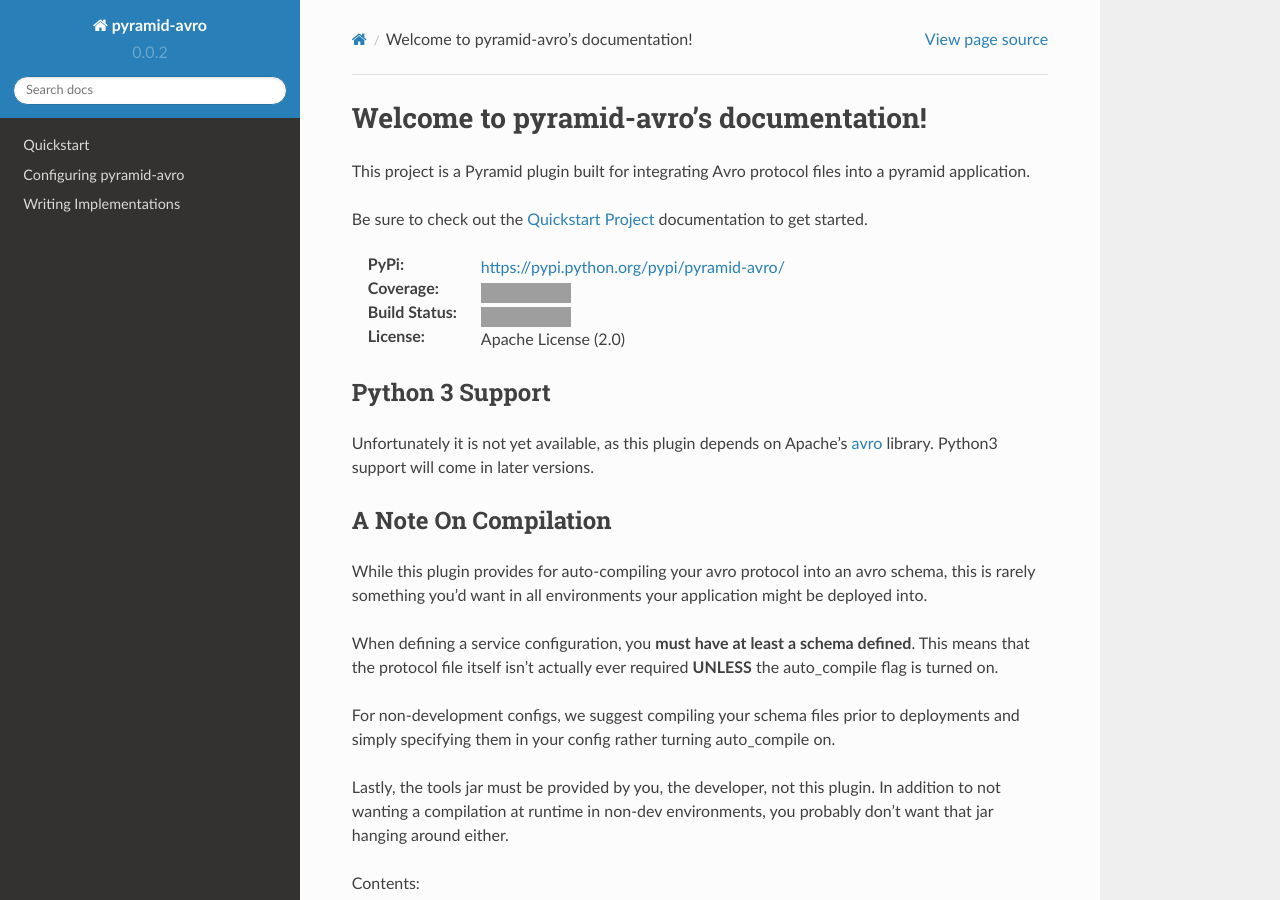
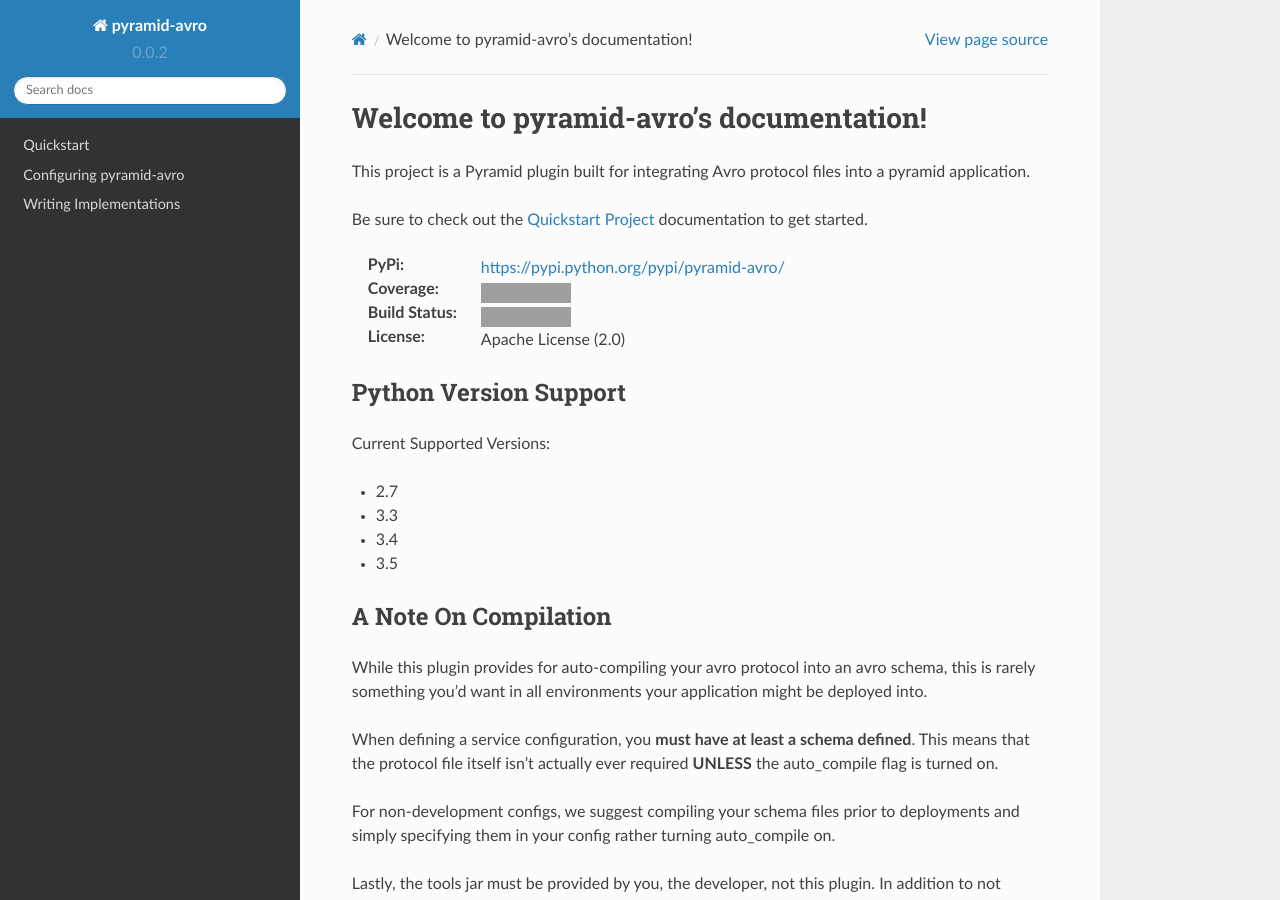
Before and after one commit to packagelib/pyramid-avro, a Sphinx documentation site: the page built from docs/source/index.rst, in a window 1280 px wide and 900 px high. Built offline with Sphinx 7.4.7 and the Read the Docs theme 2.0.0, drawn with Linux system fonts in a browser that asks for light colours; grey boxes are pictures that could not be loaded.

Commit message:
Update docs.

```diff
--- a/docs/source/index.rst
+++ b/docs/source/index.rst
@@ -22,10 +22,14 @@
         :alt: Build Status
 :License: Apache License (2.0)
 
-Python 3 Support
-----------------
-Unfortunately it is not yet available, as this plugin depends on Apache's `avro <https://pypi.python.org/pypi/avro/>`_ library.
-Python3 support will come in later versions.
+Python Version Support
+----------------------
+Current Supported Versions:
+
+* 2.7
+* 3.3
+* 3.4
+* 3.5
 
 A Note On Compilation
 ---------------------
```
Also changed, not shown: README.md (+7 -4 lines).
